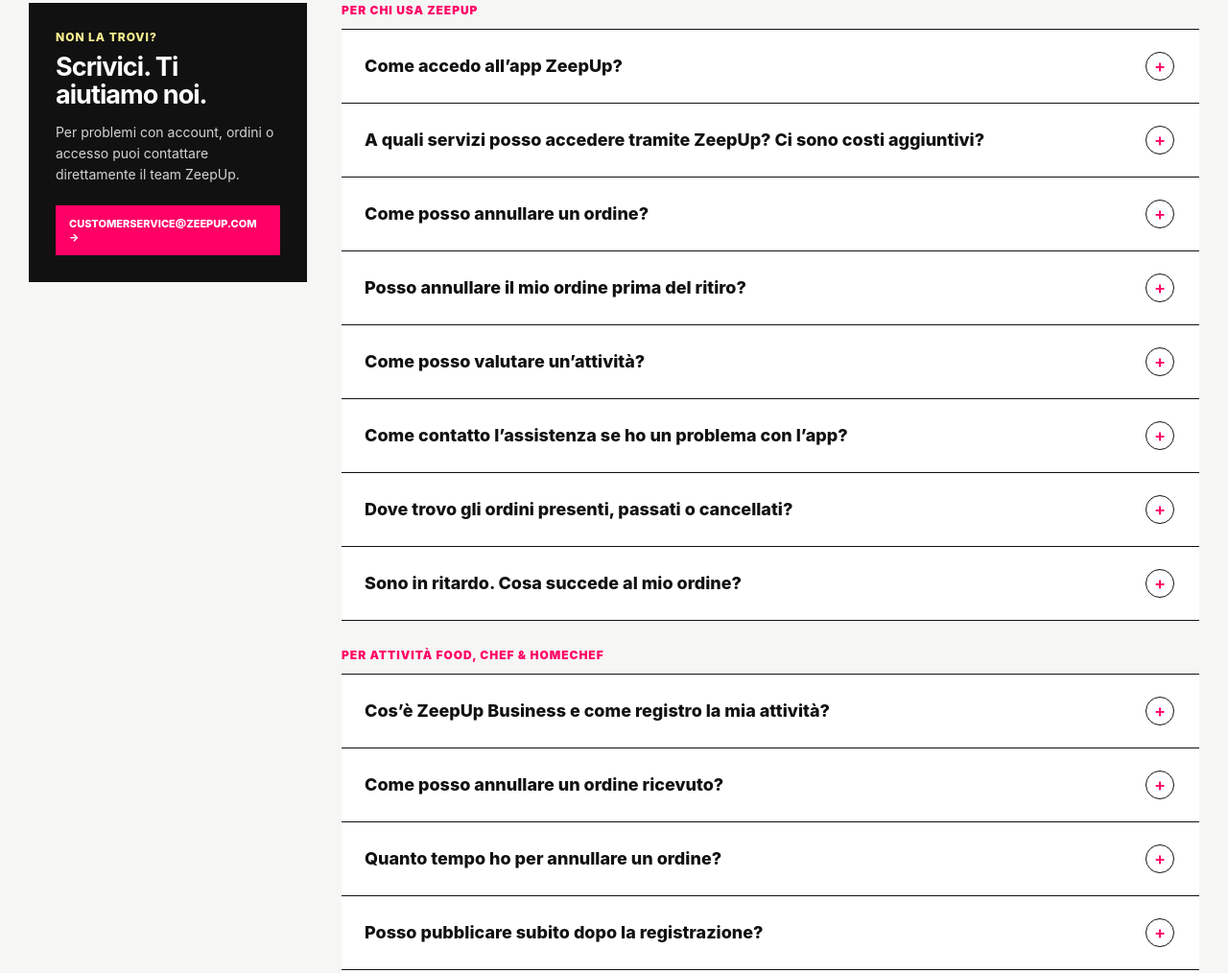
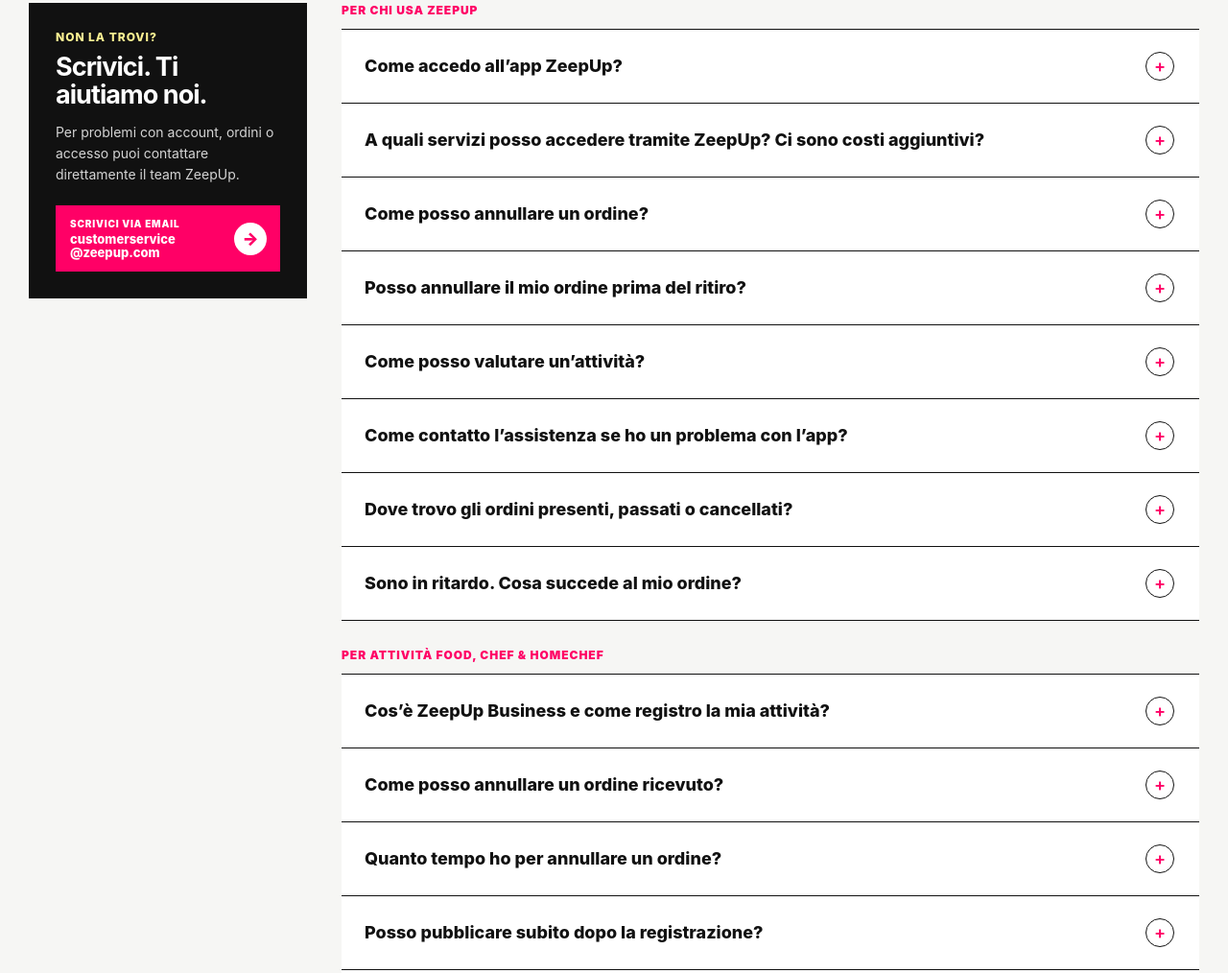
Before and after one commit to e-bianchi83/ZeepUp-Italia-web, a website: page faq-italia.html in a window 1280 px wide. Shown: the part 1061-2075 px from the top of the page at 96% size. Drawn offline with Linux system fonts and the light colour scheme.

Commit message:
Redesign FAQ support email card

```diff
--- a/faq-italia.html
+++ b/faq-italia.html
@@ -66,7 +66,19 @@
 .faq-side .eyebrow{color:var(--butter)}
 .faq-side h3{font-size:27px;line-height:1.05;letter-spacing:-.035em;margin:10px 0 14px}
 .faq-side p{font-size:14px;line-height:1.55;color:#d4d4d4;margin:0 0 22px}
-.faq-side a{display:inline-flex;background:var(--pink);padding:12px 14px;font-size:11px;font-weight:850}
+.faq-side .support-email{
+  display:grid;grid-template-columns:minmax(0,1fr) 34px;align-items:center;gap:12px;
+  width:100%;background:var(--pink);padding:13px 14px 13px 15px;color:#fff
+}
+.support-email-copy{display:flex;min-width:0;flex-direction:column;gap:3px}
+.support-email-label{font-size:10px;font-weight:900;letter-spacing:.08em;text-transform:uppercase}
+.support-email-address{display:flex;flex-direction:column;font-size:13px;font-weight:800;line-height:1.08}
+.support-email-arrow{
+  display:grid;place-items:center;width:34px;height:34px;border-radius:50%;
+  background:#fff;color:var(--pink);font-size:18px;font-weight:900;transition:transform .18s ease
+}
+.support-email:hover .support-email-arrow{transform:translateX(2px)}
+.support-email:focus-visible{outline:3px solid var(--butter);outline-offset:4px}
 
 .faq-list{border-top:1px solid #111;background:#fff}
 details{border-bottom:1px solid #111;background:#fff}
@@ -212,7 +224,16 @@
         <div class="eyebrow">Non la trovi?</div>
         <h3>Scrivici. Ti aiutiamo noi.</h3>
         <p>Per problemi con account, ordini o accesso puoi contattare direttamente il team ZeepUp.</p>
-        <a href="mailto:customerservice@zeepup.com">CUSTOMERSERVICE@ZEEPUP.COM →</a>
+        <a class="support-email" href="mailto:customerservice@zeepup.com" aria-label="Scrivi a customerservice@zeepup.com">
+          <span class="support-email-copy">
+            <span class="support-email-label">Scrivici via email</span>
+            <span class="support-email-address">
+              <span>customerservice</span>
+              <span>@zeepup.com</span>
+            </span>
+          </span>
+          <span class="support-email-arrow" aria-hidden="true">→</span>
+        </a>
       </aside>
 
       <div>
```
